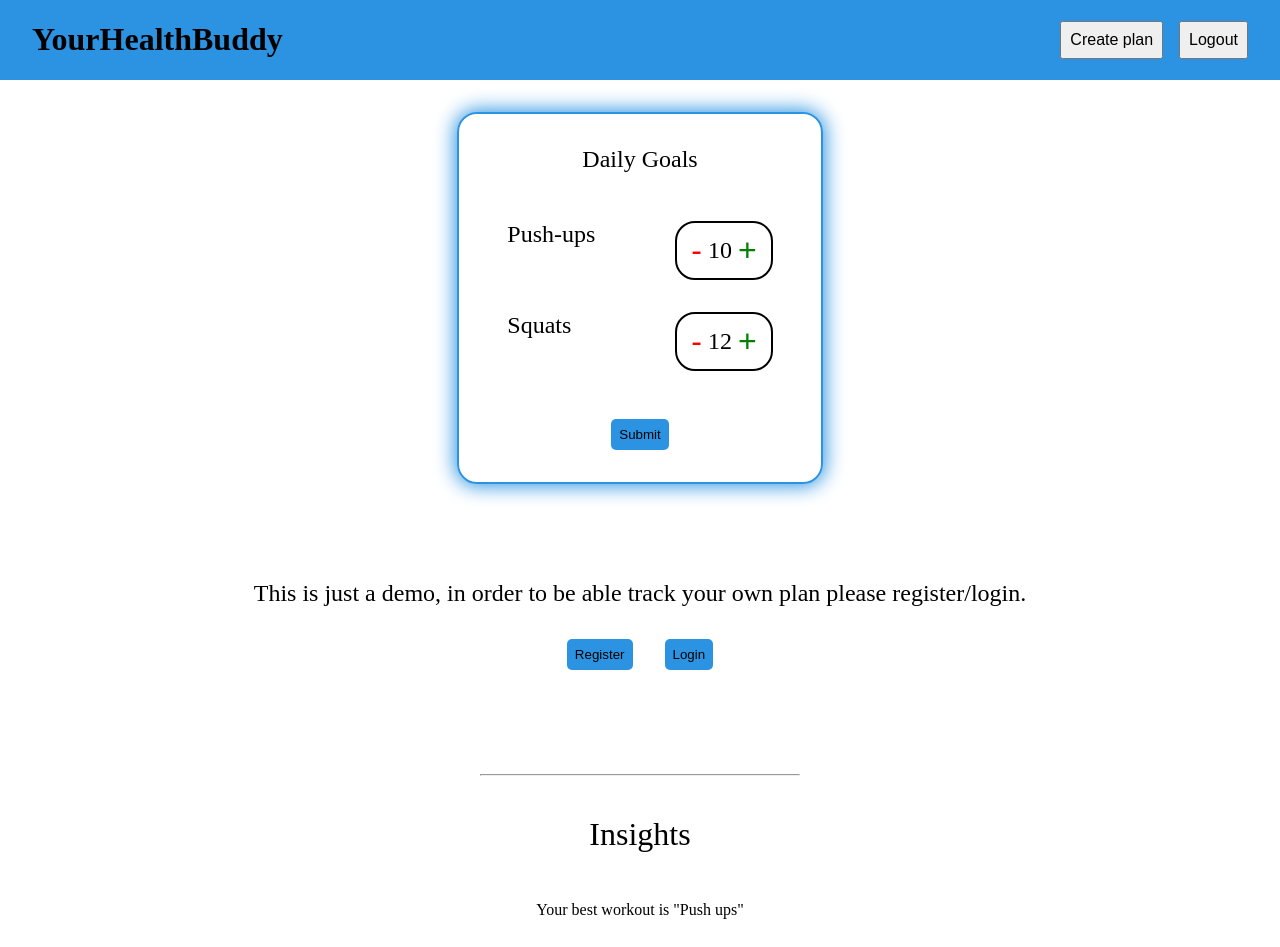
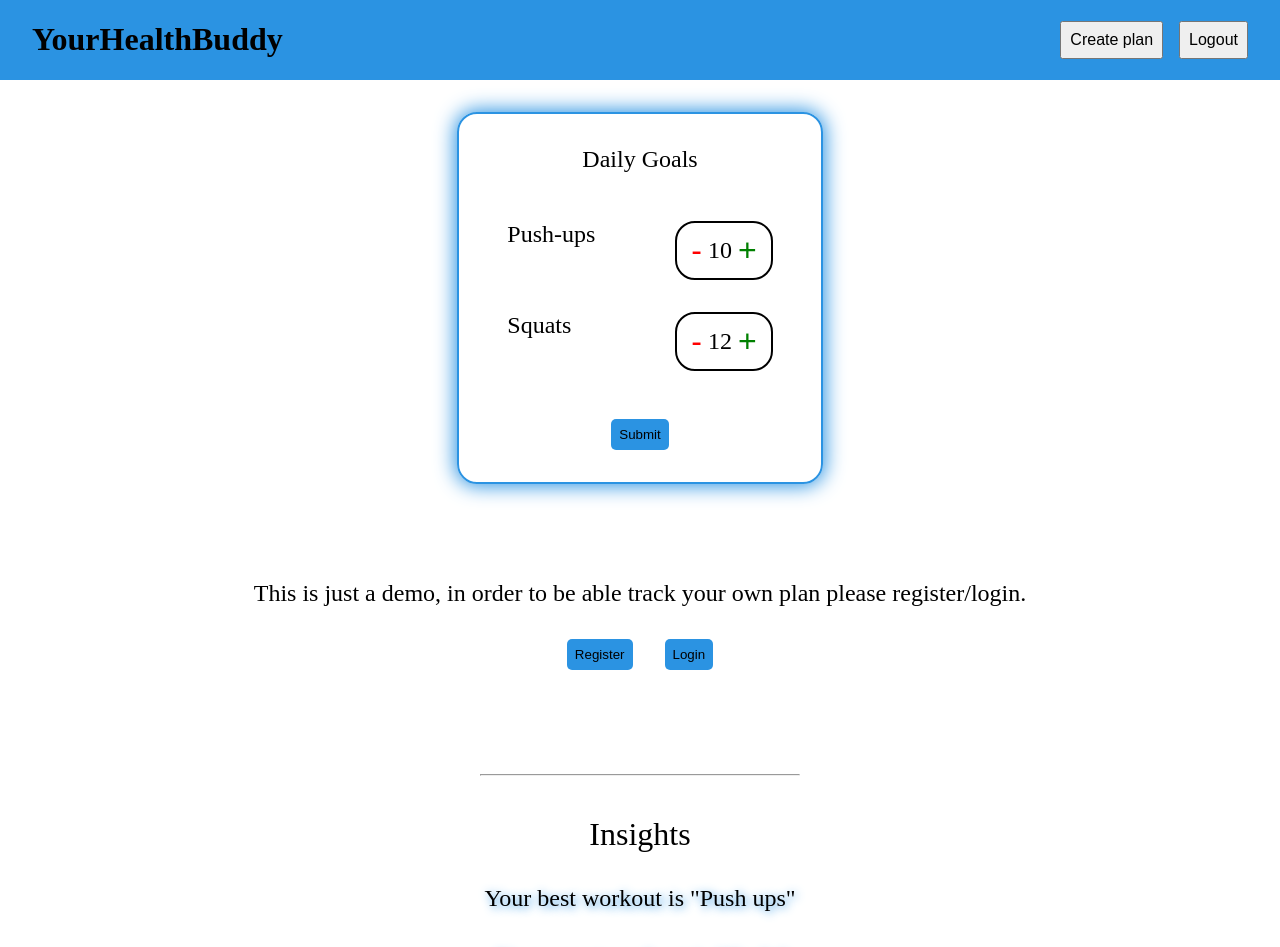
Before and after one commit to fromendtostart/YourHealthBuddy, a React (Vite) app: page / in a window 1280 px wide. Shown: the top 947 px of the page. Built offline with nearby package versions, Linux system fonts and the light colour scheme.

Commit message:
styled insights

```diff
--- a/src/Components/Insights.tsx
+++ b/src/Components/Insights.tsx
@@ -46,7 +46,7 @@ export default function Insights(){
 
     if(auth?.accessToken?.length>0){
         return(
-            <div className="insight">
+            <div className="insights">
             <div className="h-seperator"><hr/></div>
             <div className="insight-heading">Insights</div>
             {fetched?insights.map((item, index)=>{
--- a/src/Components/stylesheets/insights.css
+++ b/src/Components/stylesheets/insights.css
@@ -9,9 +9,10 @@
 }
 
 .insight-items{
-    margin : 1rem;
     gap : 2rem;
-    font-size: 1rem;
+    font-size: 1.5rem;
+    text-shadow: 2px 2px 10px var(--clr-primary);
+
 }
 
 .insight-heading{
```
